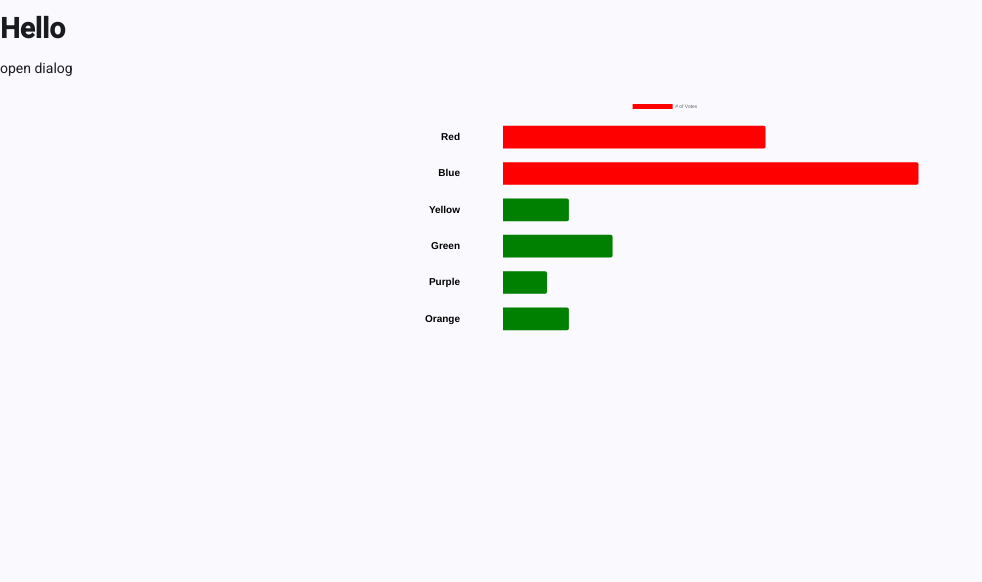
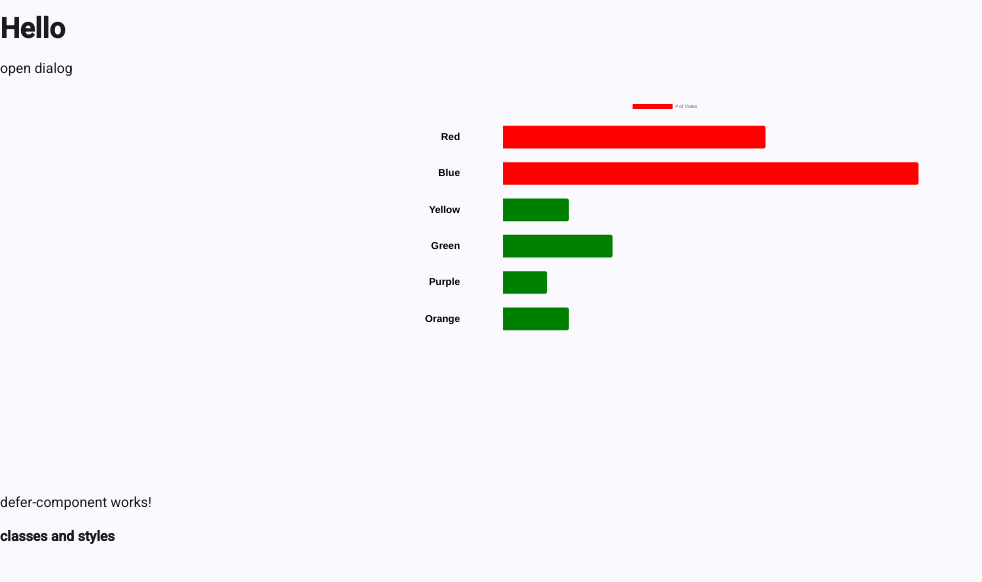
Before and after one commit to banna2204/Mygoals, an Angular app: page / in a window 1280 px wide. Shown: the top 582 px of the page, without its empty margins (0-982 px from the left). Built offline with nearby package versions, Linux system fonts and the light colour scheme.

Commit message:
Practice new concepts and improve code indentation

```diff
--- a/src/app/app.html
+++ b/src/app/app.html
@@ -1,3 +1,35 @@
 <h1>{{title()}}</h1>
-<div (click)="openDialog()"> open dialog</div>
+<div class="openDialog" (click)="openDialog()">open dialog</div>
 <app-graph></app-graph>
+
+<!-- <div #greeting>Hello!</div>
+@defer (on hover(greeting)) {
+  <app-defer-component />
+} -->
+
+<!-- Trigger on hover -->
+<!-- @defer (on hover) {
+  <app-defer-component />
+} @placeholder {
+  <div>Large component placeholder</div>
+} -->
+
+@defer (on timer(1500ms)) {
+  <app-defer-component />
+} @loading (after 100ms; minimum 1s) {
+  <div>Large component placeholder</div>
+} @placeholder {
+  <p>Placeholder content</p>
+}
+
+<!-- trigger after 500ms -->
+<!-- @defer (on timer(1500ms)) {
+  <app-defer-component />
+} @placeholder {
+  <div>Large component placeholder</div>
+} -->
+
+<!-- class and style without ngClass and ngStyle -->
+<div class="testing" [class.admin]="isAdmin()" [class.dense]="density() === 'high'">
+    classes and styles
+</div>
--- a/src/app/app.scss
+++ b/src/app/app.scss
@@ -0,0 +1,7 @@
+.admin {
+    font-size: 20px;
+}
+
+.dense{
+    font-weight: 700;
+}
--- a/src/app/app.ts
+++ b/src/app/app.ts
@@ -3,16 +3,19 @@ import { RouterOutlet } from '@angular/router';
 import { MatDialog } from '@angular/material/dialog';
 import { Customization } from './components/customization/customization';
 import { Graph } from './components/graph/graph';
+import { DeferComponent } from './components/defer-component/defer-component';
 
 @Component({
   selector: 'app-root',
-  imports: [RouterOutlet, Graph],
+  imports: [RouterOutlet, Graph, DeferComponent],
   templateUrl: './app.html',
   styleUrl: './app.scss',
 })
 export class App {
   title = signal('Hello');
   dialog = inject(MatDialog);
+  isAdmin = signal<boolean>(false);
+  density = signal<string>('high');
 
   openDialog() {
     const dialogRef = this.dialog.open(Customization , {
--- a/src/app/components/customization/customization.html
+++ b/src/app/components/customization/customization.html
@@ -10,7 +10,7 @@
         class="example-input"
         #autoTrigger="matAutocompleteTrigger"
       />
-      <mat-icon class="f-s-16" > {{ autoTrigger.panelOpen ? 'keyboard_arrow_up' : 'keyboard_arrow_down' }}</mat-icon>
+      <mat-icon class="arrow-icon f-s-16" > {{ autoTrigger.panelOpen ? 'keyboard_arrow_up' : 'keyboard_arrow_down' }}</mat-icon>
   </div>
 
   <mat-autocomplete #auto="matAutocomplete">
--- /dev/null
+++ b/src/app/components/defer-component/defer-component.html
@@ -0,0 +1 @@
+<p>defer-component works!</p>
--- /dev/null
+++ b/src/app/components/defer-component/defer-component.ts
@@ -0,0 +1,9 @@
+import { Component } from '@angular/core';
+
+@Component({
+  selector: 'app-defer-component',
+  imports: [],
+  templateUrl: './defer-component.html',
+  styleUrl: './defer-component.scss',
+})
+export class DeferComponent {}
--- a/src/app/components/dialog/dialog.html
+++ b/src/app/components/dialog/dialog.html
@@ -1,6 +1,6 @@
 <header class="header flex justify-between items-center ">
     <h1 mat-dialog-title class="m-0">Hello, {{data.name}}</h1>
-    <button mat-button (click)="closeDialog()">Close</button>
+    <button mat-button (click)="closeDialog()" id="cancel-btn">Close</button>
 </header>
 
 <mat-dialog-content class="pt-0">
--- a/src/app/components/graph/graph.ts
+++ b/src/app/components/graph/graph.ts
@@ -11,7 +11,7 @@ Chart.register(...registerables);
 })
 export class Graph {
   @ViewChild('myChart') chartCanvas!: ElementRef<HTMLCanvasElement>;
-  chart: any;
+  public chart?: Chart;
 
   ngAfterViewInit() {
     this.initChart();
```
Also changed, not shown: src/app/components/defer-component/defer-component.scss (added), 1 other file (tests, documents, lock files or other folders). Lines whose indentation alone changed are shown as unchanged.
